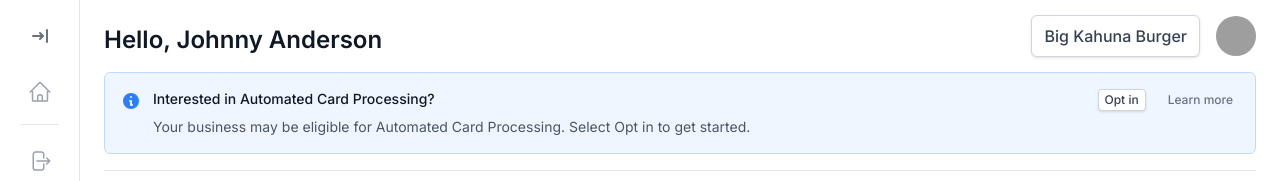
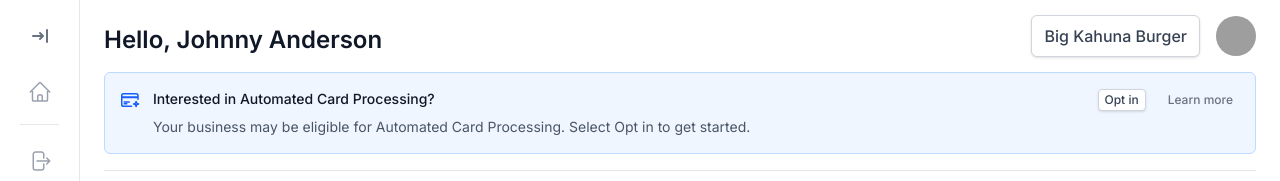
Before and after one commit to ValTar1999/sandbox, a React (Vite) app: page /sandbox/smart-exchange/payment-preferences in a window 1280 px wide. Shown: the top 181 px of the page. Built offline with nearby package versions, Linux system fonts and the light colour scheme; grey boxes are pictures that could not be loaded.

Commit message:
update component

```diff
--- a/src/components/common/base/Alert.tsx
+++ b/src/components/common/base/Alert.tsx
@@ -19,13 +19,15 @@ const VARIANT_STYLES: Record<
   },
   blue: {
     container: 'bg-blue-50 border-blue-200',
-    icon: 'text-blue-500',
+    icon: 'text-blue-600',
     iconName: 'information-circle',
   },
 };
 
 export interface AlertProps {
   variant?: AlertVariant;
+  icon?: string;
+  iconVariant?: 'solid' | 'outline' | 'bicolor' | 'mini';
   title: string;
   description: string;
   /** Slot for action buttons/links (any layout or handlers). */
@@ -35,6 +37,8 @@ export interface AlertProps {
 
 const Alert: React.FC<AlertProps> = ({
   variant = 'yellow',
+  icon,
+  iconVariant = 'solid',
   title,
   description,
   actions,
@@ -53,9 +57,9 @@ const Alert: React.FC<AlertProps> = ({
     >
       <div className="flex min-w-0 flex-1 items-start gap-3">
         <Icon
-          icon={styles.iconName}
-          variant="solid"
-          className={clsx('mt-0.5 h-5 w-5 shrink-0', styles.icon)}
+          icon={icon ?? styles.iconName}
+          variant={iconVariant}
+          className={clsx('mt-1 h-5 w-5 shrink-0', styles.icon)}
         />
         <div className="flex items-start justify-between w-full">
           <div className="text-sm space-y-2 leading-5">
--- a/src/components/layout/Header.tsx
+++ b/src/components/layout/Header.tsx
@@ -93,6 +93,8 @@ const Header: FC<HeaderProps> = ({
         <div className="pb-4">
           <Alert
             variant="blue"
+            icon="credit-card-sparkle"
+            iconVariant="outline"
             title="Interested in Automated Card Processing?"
             description="Your business may be eligible for Automated Card Processing. Select Opt in to get started."
             actions={
```
